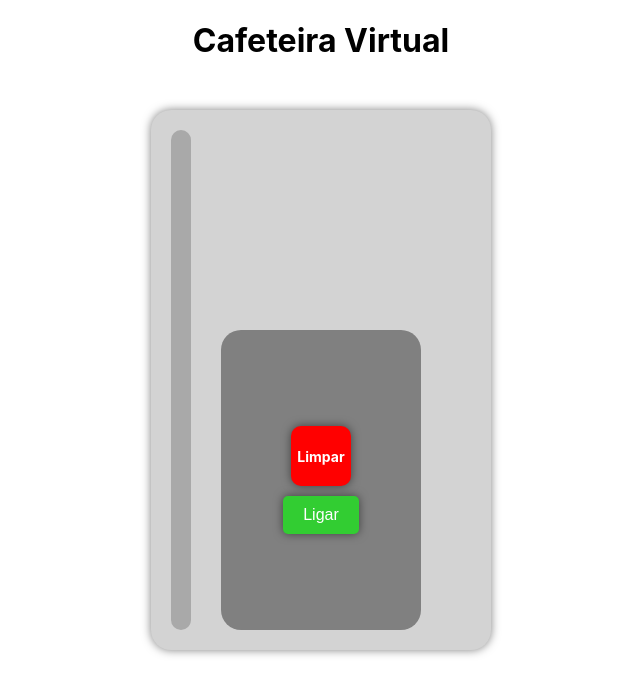
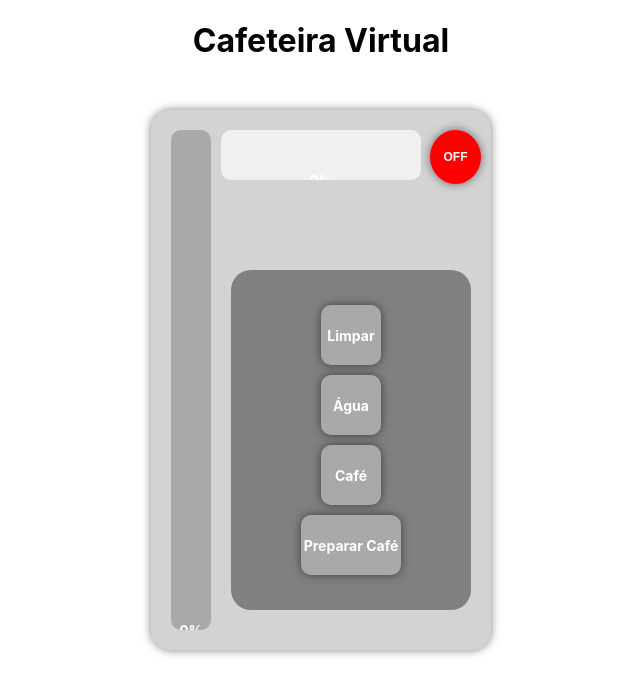
Before and after one commit to guilhermesmoreira/cafeteira, a React (Create React App) app: page / in a window 1280 px wide. Shown: the top 694 px of the page, without its empty margins (319-959 px from the left). Built offline with nearby package versions, Linux system fonts and the light colour scheme.

Commit message:
Commit Adição Botões

```diff
--- a/package.json
+++ b/package.json
@@ -3,8 +3,10 @@
   "version": "0.1.0",
   "private": true,
   "dependencies": {
+    "bootstrap": "^5.3.3",
     "cra-template": "1.2.0",
     "react": "^19.0.0",
+    "react-bootstrap": "^2.10.9",
     "react-dom": "^19.0.0",
     "react-scripts": "5.0.1",
     "web-vitals": "^4.2.4"
--- a/src/App.js
+++ b/src/App.js
@@ -1,6 +1,7 @@
 import React from 'react';
 import './App.css';
 import Cafeteira from './components/Cafeteira';
+
 
 function App() {
   return (
--- a/src/components/Cafeteira.js
+++ b/src/components/Cafeteira.js
@@ -1,49 +1,131 @@
 import React, { useState, useEffect } from 'react';
-import style from './Cafeteira.module.css';
+import style from './Cafeteira.module.css'; // Importando o CSS Module
 
 const Cafeteira = () => {
   const [agua, setAgua] = useState(0);
+  const [cafe, setCafe] = useState(0); // Estado para controlar o nível de café
   const [ligada, setLigada] = useState(false);
+  const [preenchendoAgua, setPreenchendoAgua] = useState(false); // Estado para controlar o preenchimento da água
+  const [preenchendoCafe, setPreenchendoCafe] = useState(false); // Estado para controlar o preenchimento do café
+  const [cafePronto, setCafePronto] = useState(false); // Estado para controlar a mensagem "Café pronto!"
 
+  // Lógica de preenchimento automático da água
   useEffect(() => {
     let intervalo;
-    if (ligada && agua < 100) {
+    if (preenchendoAgua && agua < 100) {
       intervalo = setInterval(() => {
-        setAgua((prevAgua) => prevAgua + 1);
-      }, 100);
+        setAgua((prevAgua) => prevAgua + 1); // Incrementa a água automaticamente
+      }, 100); // A cada 100ms (0.1s)
     } else if (agua >= 100) {
-      setLigada(false);
+      setPreenchendoAgua(false); // Para o preenchimento ao atingir 100%
     }
-    return () => clearInterval(intervalo);
-  }, [ligada, agua]);
+    return () => clearInterval(intervalo); // Limpa o intervalo ao desmontar o componente
+  }, [preenchendoAgua, agua]);
+
+  // Lógica de preenchimento automático do café
+  useEffect(() => {
+    let intervalo;
+    if (preenchendoCafe && cafe < 100) {
+      intervalo = setInterval(() => {
+        setCafe((prevCafe) => prevCafe + 1); // Incrementa o café automaticamente
+      }, 100); // A cada 100ms (0.1s)
+    } else if (cafe >= 100) {
+      setPreenchendoCafe(false); // Para o preenchimento ao atingir 100%
+    }
+    return () => clearInterval(intervalo); // Limpa o intervalo ao desmontar o componente
+  }, [preenchendoCafe, cafe]);
 
   const ligarDesligar = () => {
     setLigada(!ligada);
     if (agua >= 100) {
       setAgua(0);
     }
+    if (cafe >= 100) {
+      setCafe(0);
+    }
+    setCafePronto(false); // Reseta a mensagem "Café pronto!" ao desligar
   };
 
   const limpar = () => {
-    setAgua(0);
-    setLigada(false);
+    if (ligada) {
+      setAgua(0);
+      setCafe(0);
+      setPreenchendoAgua(false);
+      setPreenchendoCafe(false);
+      setCafePronto(false); // Reseta a mensagem "Café pronto!" ao limpar
+    }
+  };
+
+  const adicionarAgua = () => {
+    if (ligada) {
+      setPreenchendoAgua(!preenchendoAgua); // Pausa/continua o preenchimento da água
+    }
+  };
+
+  const adicionarCafe = () => {
+    if (ligada) {
+      setPreenchendoCafe(!preenchendoCafe); // Pausa/continua o preenchimento do café
+    }
+  };
+
+  const prepararCafe = () => {
+    if (ligada && agua > 0 && cafe > 0) {
+      setCafePronto(true); // Exibe a mensagem "Café pronto!"
+    }
   };
 
   return (
     <div className={style.cafeteira}>
+      {/* Container do café */}
+      <div className={style.containerCafe}>
+        <div className={style.barraCafe} style={{ height: `${cafe}%` }}>
+          <span className={style.porcentagem}>{cafe}%</span>
+        </div>
+      </div>
+      {cafePronto && <div className={style.mensagem}>Café pronto!</div>}
+
       <div className={style.base}>
-        <div className={style.barraAgua} style={{ height: `${agua}%` }}></div>
+        <div
+          className={`${style.barraAgua} ${cafePronto ? style.barraCafePronto : ''}`}
+          style={{ height: `${agua}%` }}
+        >
+          <span className={style.porcentagem}>{agua}%</span>
+        </div>
       </div>
       <div className={style.corpo}>
         <div className={style.botoes}>
-          <div className={style.botaoLimpar} onClick={limpar}>
+          <div
+            className={`${style.botaoLimpar} ${!ligada ? style.desativado : ''}`}
+            onClick={limpar}
+          >
             Limpar
           </div>
-          <button className={style.botaoLigar} onClick={ligarDesligar}>
-            {ligada ? 'Desligar' : 'Ligar'}
-          </button>
+          <div
+            className={`${style.botaoAgua} ${!ligada ? style.desativado : ''}`}
+            onClick={adicionarAgua}
+          >
+            {preenchendoAgua ? 'Pausar' : 'Água'}
+          </div>
+          <div
+            className={`${style.botaoCafe} ${!ligada ? style.desativado : ''}`}
+            onClick={adicionarCafe}
+          >
+            {preenchendoCafe ? 'Pausar' : 'Café'}
+          </div>
+          <div
+            className={`${style.botaoPreparar} ${!ligada ? style.desativado : ''}`}
+            onClick={prepararCafe}
+          >
+            Preparar Café
+          </div>
         </div>
       </div>
+      <button
+        className={`${style.botaoLigar} ${ligada ? style.ligado : ''}`}
+        onClick={ligarDesligar}
+      >
+        {ligada ? 'ON' : 'OFF'}
+      </button>
     </div>
   );
 };
--- a/src/components/Cafeteira.module.css
+++ b/src/components/Cafeteira.module.css
@@ -6,17 +6,54 @@
   background-color: #d3d3d3;
   border-radius: 20px;
   display: flex;
-    justify-content: space-between;
-    align-items: flex-end;
+  flex-direction: column;
+  justify-content: flex-end;
+  align-items: center;
   padding: 20px;
   box-shadow: 0 0 10px rgba(0, 0, 0, 0.5);
+}
+
+.containerCafe {
+  position: absolute;
+  top: 20px;
+  left: 50%;
+  transform: translateX(-50%);
+  width: 200px;
+  height: 50px;
+  background-color: #f0f0f0;
+  border-radius: 10px;
+  overflow: hidden;
+}
+
+.barraCafe {
+  position: absolute;
+  bottom: 0;
+  width: 100%;
+  background-color: #000000; /* Barra preta para o café */
+  transition: height 0.1s;
+  display: flex;
+  align-items: center;
+  justify-content: center;
+  color: white; /* Cor do texto */
+  font-size: 14px;
+  font-weight: bold;
+}
+
+.mensagem {
+  position: absolute;
+  top: 80px; /* Posição abaixo do container de café */
+  left: 50%;
+  transform: translateX(-50%);
+  font-size: 16px;
+  font-weight: bold;
+  color: #32cd32; /* Verde para a mensagem */
 }
 
 .base {
   position: absolute;
   left: 20px;
   bottom: 20px;
-    width: 20px;
+  width: 40px; /* Largura aumentada */
   height: calc(100% - 40px);
   background-color: #a9a9a9;
   border-radius: 10px;
@@ -27,12 +64,26 @@
   position: absolute;
   bottom: 0;
   width: 100%;
-    background-color: #00bfff;
+  background-color: #00bfff; /* Azul para a água */
   transition: height 0.1s;
+  display: flex;
+  align-items: center;
+  justify-content: center;
+  color: white; /* Cor do texto */
+  font-size: 14px;
+  font-weight: bold;
+}
+
+.barraCafePronto {
+  background-color: #8b4513; /* Marrom para o café preparado */
+}
+
+.porcentagem {
+  z-index: 1; /* Garante que o texto fique acima da barra */
 }
 
 .corpo {
-    position: absolute;
+  position: relative;
   left: 50%;
   transform: translateX(-50%);
   bottom: 20px;
@@ -43,6 +94,7 @@
   display: flex;
   justify-content: center;
   align-items: center;
+  padding: 20px;
 }
 
 .botoes {
@@ -50,6 +102,9 @@
   flex-direction: column;
   align-items: center;
   gap: 10px;
+  width: 100%;
+  height: 100%;
+  justify-content: center;
 }
 
 .botaoLimpar {
@@ -66,19 +121,100 @@
   font-size: 14px;
   font-weight: bold;
   text-align: center;
+  transition: background-color 0.3s ease; /* Transição suave de cor */
+}
+
+.botaoLimpar.desativado {
+  background-color: #a9a9a9; /* Cinza quando desativado */
+  cursor: not-allowed; /* Cursor de não permitido */
+}
+
+.botaoAgua {
+  width: 60px;
+  height: 60px;
+  background-color: #00bfff; /* Azul para adicionar água */
+  border-radius: 10px;
+  cursor: pointer;
+  box-shadow: 0 0 10px rgba(0, 0, 0, 0.5);
+  display: flex;
+  justify-content: center;
+  align-items: center;
+  color: white;
+  font-size: 14px;
+  font-weight: bold;
+  text-align: center;
+  transition: background-color 0.3s ease; /* Transição suave de cor */
+}
+
+.botaoAgua.desativado {
+  background-color: #a9a9a9; /* Cinza quando desativado */
+  cursor: not-allowed; /* Cursor de não permitido */
+}
+
+.botaoCafe {
+  width: 60px;
+  height: 60px;
+  background-color: #8b4513; /* Marrom para adicionar café */
+  border-radius: 10px;
+  cursor: pointer;
+  box-shadow: 0 0 10px rgba(0, 0, 0, 0.5);
+  display: flex;
+  justify-content: center;
+  align-items: center;
+  color: white;
+  font-size: 14px;
+  font-weight: bold;
+  text-align: center;
+  transition: background-color 0.3s ease; /* Transição suave de cor */
+}
+
+.botaoCafe.desativado {
+  background-color: #a9a9a9; /* Cinza quando desativado */
+  cursor: not-allowed; /* Cursor de não permitido */
+}
+
+.botaoPreparar {
+  width: 100px;
+  height: 60px;
+  background-color: #32cd32; /* Verde para o botão preparar café */
+  border-radius: 10px;
+  cursor: pointer;
+  box-shadow: 0 0 10px rgba(0, 0, 0, 0.5);
+  display: flex;
+  justify-content: center;
+  align-items: center;
+  color: white;
+  font-size: 14px;
+  font-weight: bold;
+  text-align: center;
+  transition: background-color 0.3s ease; /* Transição suave de cor */
+}
+
+.botaoPreparar.desativado {
+  background-color: #a9a9a9; /* Cinza quando desativado */
+  cursor: not-allowed; /* Cursor de não permitido */
 }
 
 .botaoLigar {
-    padding: 10px 20px;
-    background-color: #32cd32;
+  position: absolute;
+  top: 20px;
+  right: 10px;
+  width: 15%;
+  height: 10%;
+  background-color: #ff0000; /* Vermelho quando desligado */
   border: none;
-    border-radius: 5px;
+  border-radius: 50%; /* Botão redondo */
   cursor: pointer;
-    font-size: 16px;
+  box-shadow: 0 0 10px rgba(0, 0, 0, 0.5);
+  display: flex;
+  justify-content: center;
+  align-items: center;
   color: white;
-    box-shadow: 0 0 10px rgba(0, 0, 0, 0.5);
+  font-size: 12px;
+  font-weight: bold;
+  transition: background-color 0.3s ease; /* Transição suave de cor */
 }
 
-  .botaoLigar:active {
-    background-color: #228b22;
+.botaoLigar.ligado {
+  background-color: #32cd32; /* Verde quando ligado */
 }
--- a/src/index.js
+++ b/src/index.js
@@ -3,6 +3,7 @@ import ReactDOM from 'react-dom/client';
 import './index.css';
 import App from './App';
 import reportWebVitals from './reportWebVitals';
+
 
 const root = ReactDOM.createRoot(document.getElementById('root'));
 root.render(
```
Also changed, not shown: 1 other file (tests, documents, lock files or other folders). Lines whose indentation alone changed are shown as unchanged.
